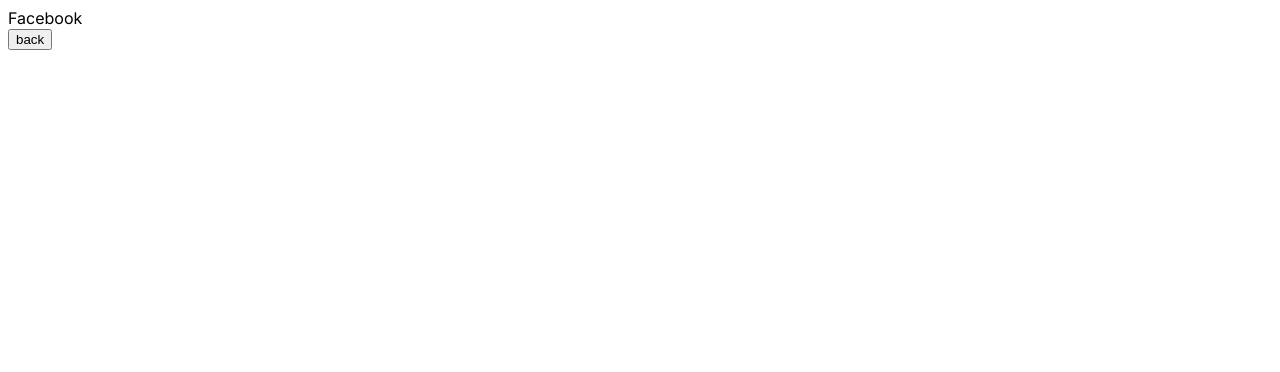
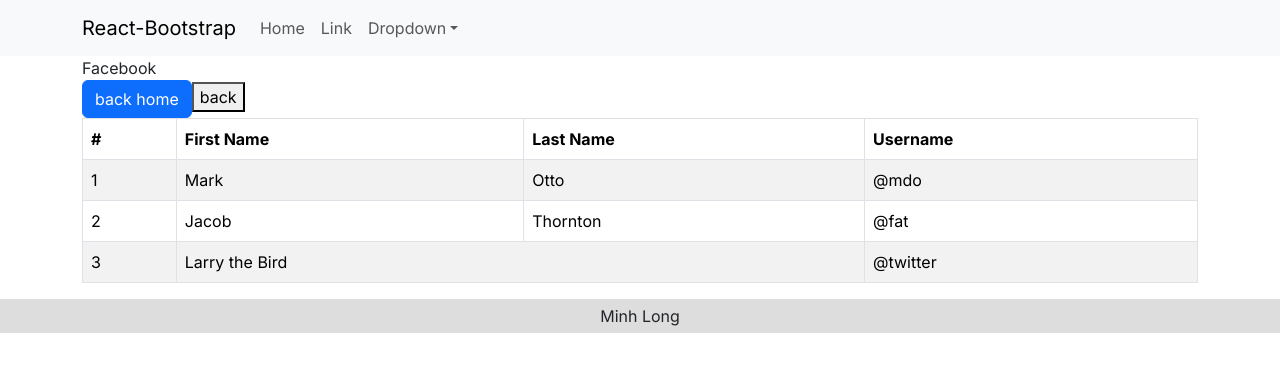
Before and after one commit to LeMinhLong2000/nextjs_13, a Next.js app: page /facebook in a window 1280 px wide. Shown: the top 372 px of the page. Built offline with nearby package versions, Linux system fonts and the light colour scheme.

Commit message:
Add bootstrap 5; add component

```diff
--- a/package.json
+++ b/package.json
@@ -12,10 +12,12 @@
     "@types/node": "20.1.7",
     "@types/react": "18.2.6",
     "@types/react-dom": "18.2.4",
+    "bootstrap": "5.3.0",
     "eslint": "8.40.0",
     "eslint-config-next": "13.4.2",
-    "next": "13.4.2",
+    "next": "13.4.12",
     "react": "18.2.0",
+    "react-bootstrap": "2.8.0",
     "react-dom": "18.2.0",
     "typescript": "5.0.4"
   }
--- a/src/app/facebook/page.tsx
+++ b/src/app/facebook/page.tsx
@@ -1,5 +1,7 @@
 'use client' // chỉ render 1 phần phía client (các event, thư viện,...)
 import { useRouter } from 'next/navigation'
+import { Button } from 'react-bootstrap';
+
 
 const Facebook = () => {
     const router = useRouter()
@@ -15,6 +17,8 @@
                 Facebook
             </div>
 
+            <Button variant='primary'> back home</Button>
+
             <button onClick={handle}>back</button>
         </>
     )
--- a/src/app/layout.tsx
+++ b/src/app/layout.tsx
@@ -1,5 +1,9 @@
 // import './globals.css'
 import { Inter } from 'next/font/google'
+import 'bootstrap/dist/css/bootstrap.min.css';
+import AppHeader from '@/components/app.header';
+import AppTable from '@/components/app.table';
+import AppFooter from '@/components/app.footer';
 
 const inter = Inter({ subsets: ['latin'] })
 
@@ -15,7 +19,18 @@
 }) {
   return (
     <html lang="en">
-      <body className={inter.className}>{children}</body>
+      <body className={inter.className}>
+        <AppHeader></AppHeader>
+
+        <div className='container'>
+          {children}
+
+          <AppTable></AppTable>
+        </div>
+
+
+        <AppFooter></AppFooter>
+      </body>
     </html>
   )
 }
--- /dev/null
+++ b/src/components/app.footer.tsx
@@ -0,0 +1,9 @@
+const AppFooter = () => {
+    return (
+        <div style={{background: "#ddd", textAlign: "center", padding: "5px"}}>
+            Minh Long
+        </div>
+    )
+}
+
+export default AppFooter;
--- /dev/null
+++ b/src/components/app.header.tsx
@@ -0,0 +1,35 @@
+'use client'
+import Container from 'react-bootstrap/Container';
+import Nav from 'react-bootstrap/Nav';
+import Navbar from 'react-bootstrap/Navbar';
+import NavDropdown from 'react-bootstrap/NavDropdown';
+
+function AppHeader() {
+  return (
+    <Navbar expand="lg" className="bg-body-tertiary">
+      <Container>
+        <Navbar.Brand href="#home">React-Bootstrap</Navbar.Brand>
+        <Navbar.Toggle aria-controls="basic-navbar-nav" />
+        <Navbar.Collapse id="basic-navbar-nav">
+          <Nav className="me-auto">
+            <Nav.Link href="#home">Home</Nav.Link>
+            <Nav.Link href="#link">Link</Nav.Link>
+            <NavDropdown title="Dropdown" id="basic-nav-dropdown">
+              <NavDropdown.Item href="#action/3.1">Action</NavDropdown.Item>
+              <NavDropdown.Item href="#action/3.2">
+                Another action
+              </NavDropdown.Item>
+              <NavDropdown.Item href="#action/3.3">Something</NavDropdown.Item>
+              <NavDropdown.Divider />
+              <NavDropdown.Item href="#action/3.4">
+                Separated link
+              </NavDropdown.Item>
+            </NavDropdown>
+          </Nav>
+        </Navbar.Collapse>
+      </Container>
+    </Navbar>
+  );
+}
+
+export default AppHeader;
--- /dev/null
+++ b/src/components/app.table.tsx
@@ -0,0 +1,39 @@
+'use client'
+
+import Table from 'react-bootstrap/Table';
+
+function AppTable() {
+  return (
+    <Table striped bordered hover>
+      <thead>
+        <tr>
+          <th>#</th>
+          <th>First Name</th>
+          <th>Last Name</th>
+          <th>Username</th>
+        </tr>
+      </thead>
+      <tbody>
+        <tr>
+          <td>1</td>
+          <td>Mark</td>
+          <td>Otto</td>
+          <td>@mdo</td>
+        </tr>
+        <tr>
+          <td>2</td>
+          <td>Jacob</td>
+          <td>Thornton</td>
+          <td>@fat</td>
+        </tr>
+        <tr>
+          <td>3</td>
+          <td colSpan={2}>Larry the Bird</td>
+          <td>@twitter</td>
+        </tr>
+      </tbody>
+    </Table>
+  );
+}
+
+export default AppTable;
```
